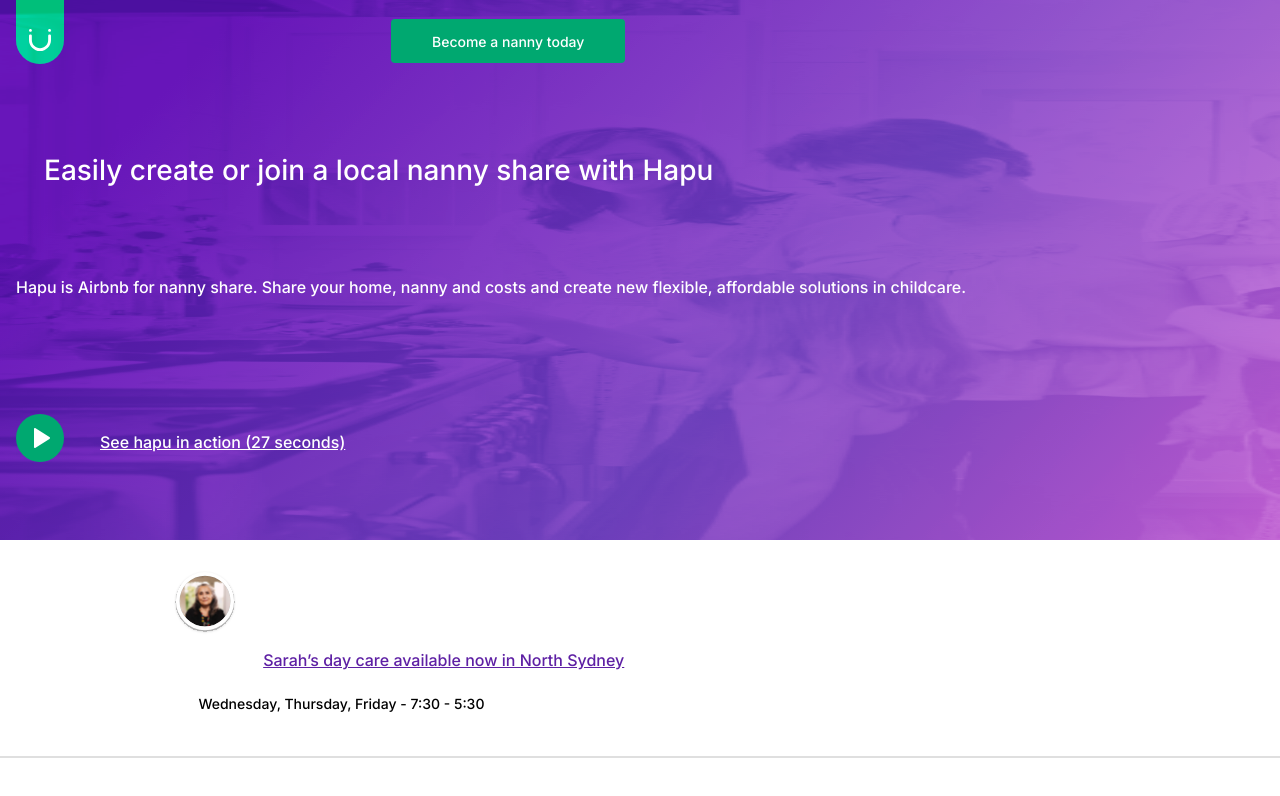
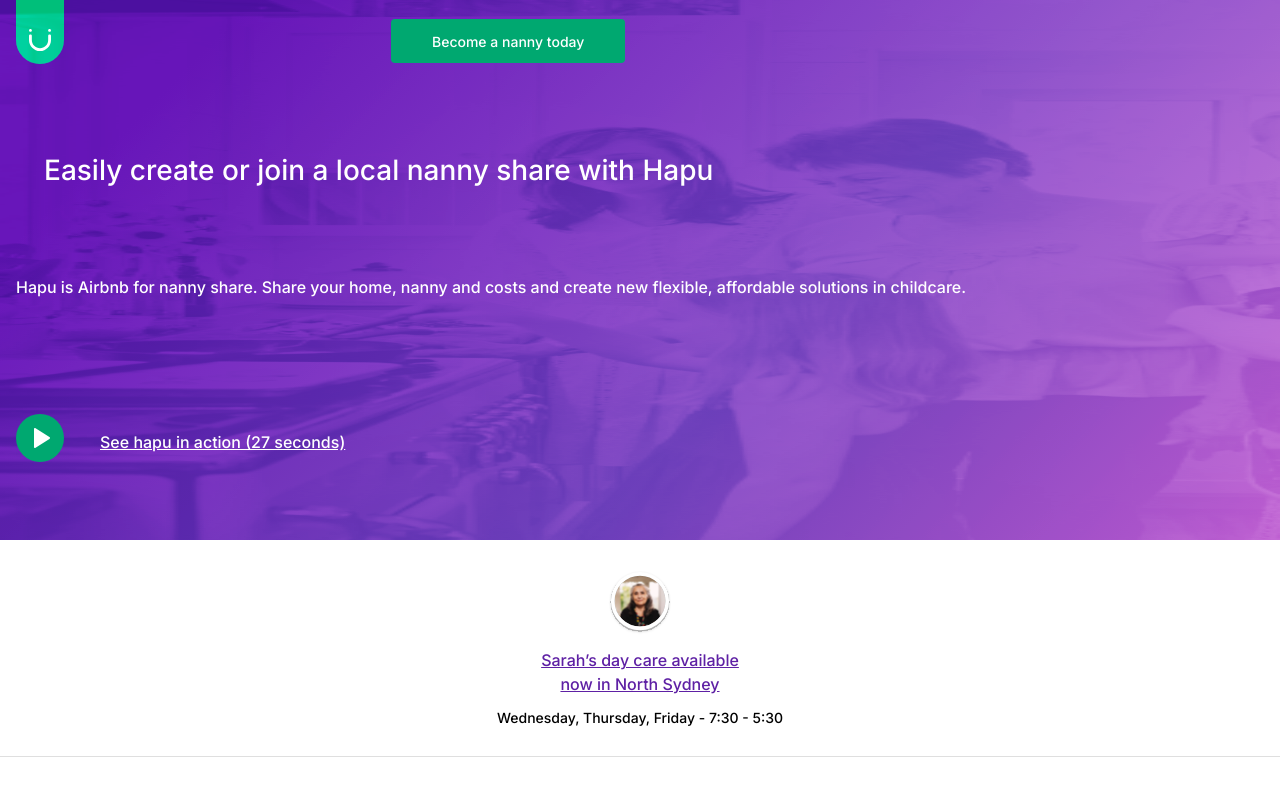
Before and after one commit to Doug-Fernando/Hapu-Clone, a React (Create React App) app: page / in a window 1280 px wide. Shown: the top 796 px of the page. Built offline with nearby package versions, Linux system fonts and the light colour scheme.

Commit message:
Create a container for FeatPersonSection

```diff
--- a/src/components/FeatPersonSection/index.js
+++ b/src/components/FeatPersonSection/index.js
@@ -2,12 +2,12 @@
 
 import featPersonImage from '../../images/ProfileImage.svg';
 
-import { FeatPerson, FeatPersonImg, FeatPersonText, FeatPersonSchedule } from './style';
+import { Container, FeatPersonImg,
+  FeatPersonText, FeatPersonSchedule } from './style';
 
 function Index() {
   return (
-    <>
-      <FeatPerson />
+    <Container>
       <FeatPersonImg src={ featPersonImage } alt="Feat person image" />
       <FeatPersonText>
         Sarah’s day care available now in North Sydney
@@ -15,7 +15,7 @@
       <FeatPersonSchedule>
         Wednesday, Thursday, Friday - 7:30 - 5:30
       </FeatPersonSchedule>
-    </>
+    </Container>
   );
 }
 
--- a/src/components/FeatPersonSection/style.js
+++ b/src/components/FeatPersonSection/style.js
@@ -1,28 +1,41 @@
 import styled from 'styled-components';
 
+export const Container = styled.section`
+  display: flex;
+  flex-direction: column;
+  align-items: center;
+  width: 100%;
+  height: 216px;
+
+  border-bottom: 1px solid #DFDFDF;
+`;
+
 export const FeatPerson = styled.section`
-  position: absolute;
-  top: 540px;
+  /* position: absolute; */
+  /* top: 540px; */
   height: 216px;
   width: 100%;
   border-bottom: 2px solid #DFDFDF;
 `;
 
 export const FeatPersonImg = styled.img`
-  position: absolute;
-  top: calc(540px + 32px);
-  left: 175px;
+  /* position: absolute; */
+  /* top: calc(540px + 32px); */
+  /* left: 175px; */
+  margin-top: 32px;
   height: 60px;
   width: 60px;
   filter: drop-shadow(0px 1px 1px rgba(0, 0, 0, 0.2));
 `;
 
 export const FeatPersonText = styled.p`
-  position: absolute;
+  /* position: absolute; */
+  /* left: 20.56%; */
+  /* right: 20.56%; */
+  /* top: 620px; */
+  width: 200px;
   height: 48px;
-  left: 20.56%;
-  right: 20.56%;
-  top: 620px;
+  margin: 16px 0 12px;
   font-family: Inter;
   font-style: normal;
   font-weight: 500;
@@ -36,16 +49,17 @@
 `;
 
 export const FeatPersonSchedule = styled.p`
-  position: absolute;
-  height: 20px;
-  left: 15.5%;
-  top: 680px;
+  /* position: absolute; */
+  /* height: 20px; */
+  /* left: 15.5%; */
+  /* top: 680px; */
   font-family: Inter;
   font-style: normal;
   font-weight: 500;
   font-size: 14px;
   line-height: 20px;
-  display: flex;
-  align-items: center;
+  /* display: flex; */
+  /* align-items: center; */
   color: #000000;
+  margin: 0;
 `;
```
